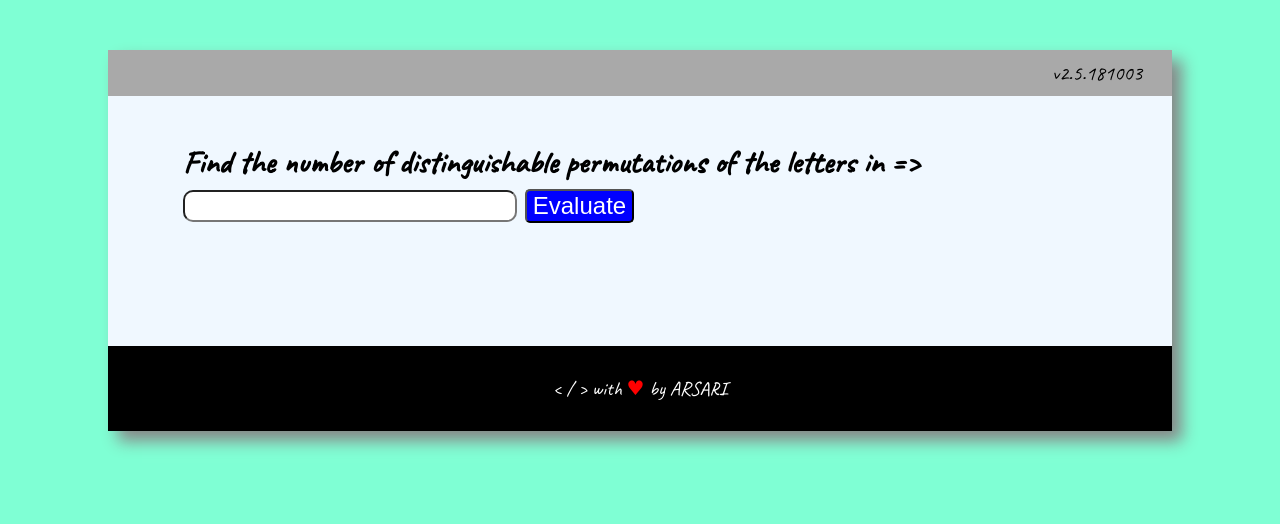
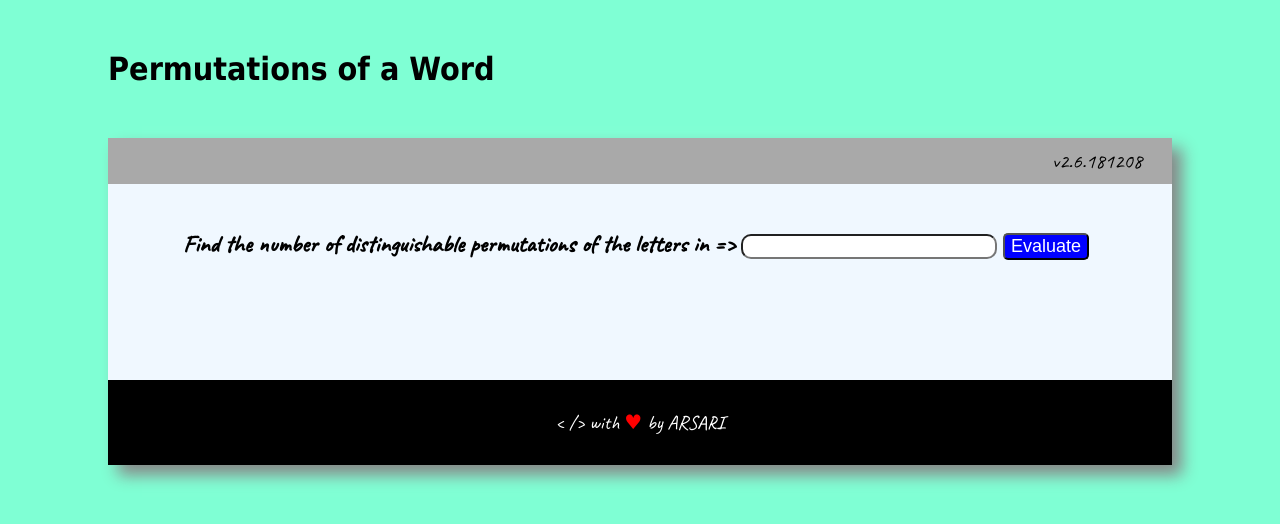
Before and after one commit to arsari/Word-Permutation, a website: page index.html in a window 1280 px wide. Drawn offline with Linux system fonts and the light colour scheme.

Commit message:
Add title and modified html structure.

```diff
--- a/index.html
+++ b/index.html
@@ -7,28 +7,31 @@
   <meta http-equiv="X-UA-Compatible" content="ie=edge">
   <title>Distinguishable Permutations</title>
   <link href="https://fonts.googleapis.com/css?family=Caveat" rel="stylesheet">
-    <link rel="stylesheet" href="./master.css">
+  <link rel="stylesheet" href="./style.css">
 </head>
 
 <body>
+  <header id="title">
+    <h1>Permutations of a Word</h1>
+  </header>
   <main id="app">
-        <header>
-            <nav class="nav-bar">v2.5.181003</nav>
-            <div class="input-area">
+    <section>
+      <nav class="nav-bar">v2.6.181208</nav>
+      <div id="input" class="input-area">
         <h1>
           <label for="word">Find the number of distinguishable permutations of the letters in => </label>
           <input type="text" name="word" id="word" />
           <button type="submit" onclick="eval()">Evaluate</button>
         </h1>
       </div>
-        </header>
+    </section>
     <section id="result" class="result-area">
     </section>
-        <footer class="base">
+    <section class="base">
       <p>
-                < / > with <span>&hearts;</span> by ARSARI
+        < /> with <span>&hearts;</span> by ARSARI
       </p>
-        </footer>
+    </section>
   </main>
   <!-- scripts -->
   <script>
@@ -36,6 +39,7 @@
       token: "15bf2f06756a424c81cab2283d2e965d",
       application: "snhu-mat230"
     };
+
   </script>
   <script src="https://cdn.trackjs.com/releases/current/tracker.js"></script>
   <script src="./main.js" charset="utf-8"></script>
--- a/master.css
+++ /dev/null
@@ -1,66 +0,0 @@
-body {
-    background-color: aquamarine;
-    font-family: 'Caveat', cursive;
-}
-
-main {
-    margin: 50px 100px;
-    background-color: aliceblue;
-    box-shadow: 10px 10px 15px #888888
-
-}
-.nav-bar {
-    background-color: darkgrey;
-    padding: 10px 30px 10px 0;
-    text-align: right;
-    font-size: 1.3em;
-}
-
-.input-area {
-    padding: 25px 0 25px 75px;
-}
-
-input {
-    padding: 0 10px;
-    font-size: .75em;
-    border-radius: 10px;;
-    -webkit-border-radius: 10px;
-    -moz-border-radius: 10px;
-    -ms-border-radius: 10px;
-    -o-border-radius: 10px;
-}
-
-button {
-    font-size: .75em;
-    border-radius: 5px;
-    -webkit-border-radius: 5px;
-    -moz-border-radius: 5px;
-    -ms-border-radius: 5px;
-    -o-border-radius: 5px;
-    cursor: pointer;
-    background-color: blue;
-    color: white;
-}
-
-.result-area {
-    font-size: 3em;
-    text-align: center;
-    font-weight: 600;
-    padding: 25px 0px 50px;
-}
-
-span {
-    color: blue;
-}
-
-.base {
-    background-color: black;
-    color: white;
-    padding: 10px 10px;
-    text-align: center;
-    font-size: 1.25em;
-}
-
-.base span {
-    color: red;
-}
--- /dev/null
+++ b/style.css
@@ -0,0 +1,72 @@
+body {
+  background-color: aquamarine;
+  font-family: 'Caveat', cursive;
+}
+
+header h1 {
+  margin: 50px 100px 0;
+  font-family: Tahoma;
+}
+
+main {
+  margin: 50px 100px 0;
+  background-color: aliceblue;
+  box-shadow: 10px 10px 15px #888888
+}
+
+.nav-bar {
+  background-color: darkgrey;
+  padding: 10px 30px 10px 0;
+  text-align: right;
+  font-size: 1.3em;
+}
+
+.input-area {
+  padding: 25px 0 25px 75px;
+}
+
+input {
+  padding: 0 10px;
+  font-size: .75em;
+  border-radius: 10px;
+  ;
+  -webkit-border-radius: 10px;
+  -moz-border-radius: 10px;
+  -ms-border-radius: 10px;
+  -o-border-radius: 10px;
+}
+
+button {
+  font-size: .75em;
+  border-radius: 5px;
+  -webkit-border-radius: 5px;
+  -moz-border-radius: 5px;
+  -ms-border-radius: 5px;
+  -o-border-radius: 5px;
+  cursor: pointer;
+  background-color: blue;
+  color: white;
+}
+
+.result-area {
+  font-size: 3em;
+  text-align: center;
+  font-weight: 600;
+  padding: 25px 0px 50px;
+}
+
+span {
+  color: blue;
+}
+
+.base {
+  background-color: black;
+  color: white;
+  padding: 10px 10px;
+  text-align: center;
+  font-size: 1.25em;
+}
+
+.base span {
+  color: red;
+}
```
Lines whose indentation alone changed are shown as unchanged.
